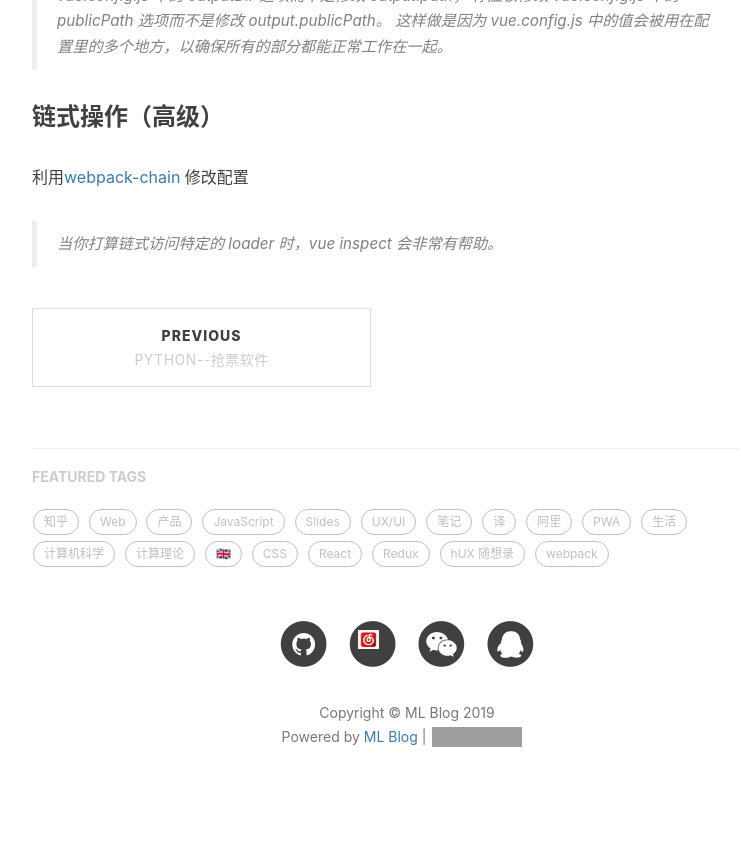
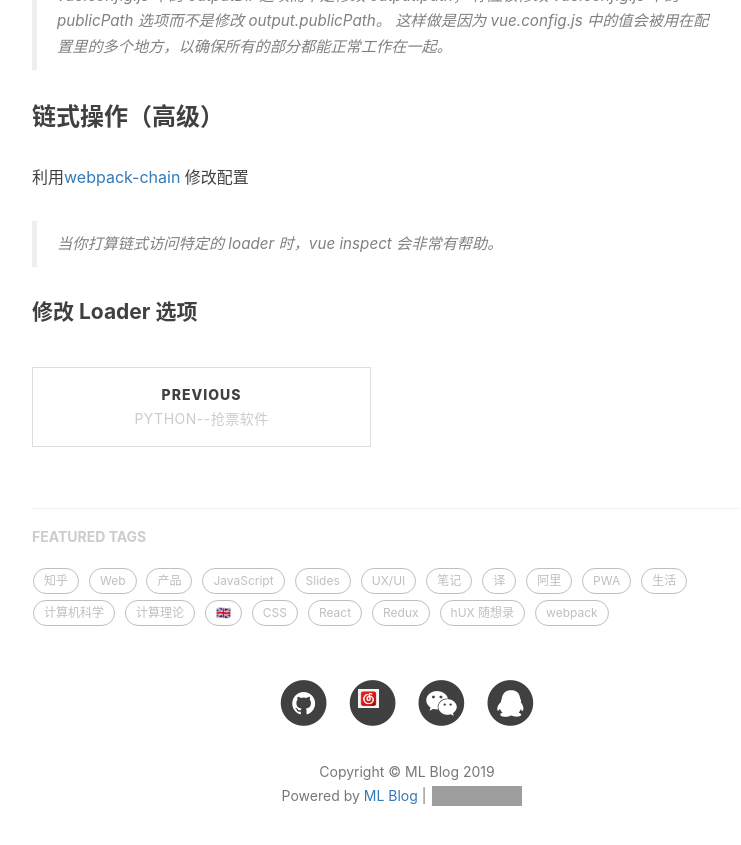
Before and after one commit to adamma1024/ml-blog, a Jekyll site: the page built from _posts/2019-06-13-vue-cli3-webpack.md, in a window 1280 px wide and 900 px high, scrolled down 2308 px. Shown: the top 845 px of the window, without its empty margins (233-974 px from the left). Built offline with Jekyll 4.4.1, drawn with Linux system fonts in a browser that asks for light colours; comment, search, counter and statistics services are not loaded; grey boxes are pictures that could not be loaded.

Commit message:
修改loader

```diff
--- a/_posts/2019-06-13-vue-cli3-webpack.md
+++ b/_posts/2019-06-13-vue-cli3-webpack.md
@@ -64,3 +64,5 @@ module.exports = {
 ### 链式操作（高级）
 利用[webpack-chain](https://github.com/neutrinojs/webpack-chain) 修改配置
 > 当你打算链式访问特定的 loader 时，vue inspect 会非常有帮助。
+
+#### 修改 Loader 选项
```
